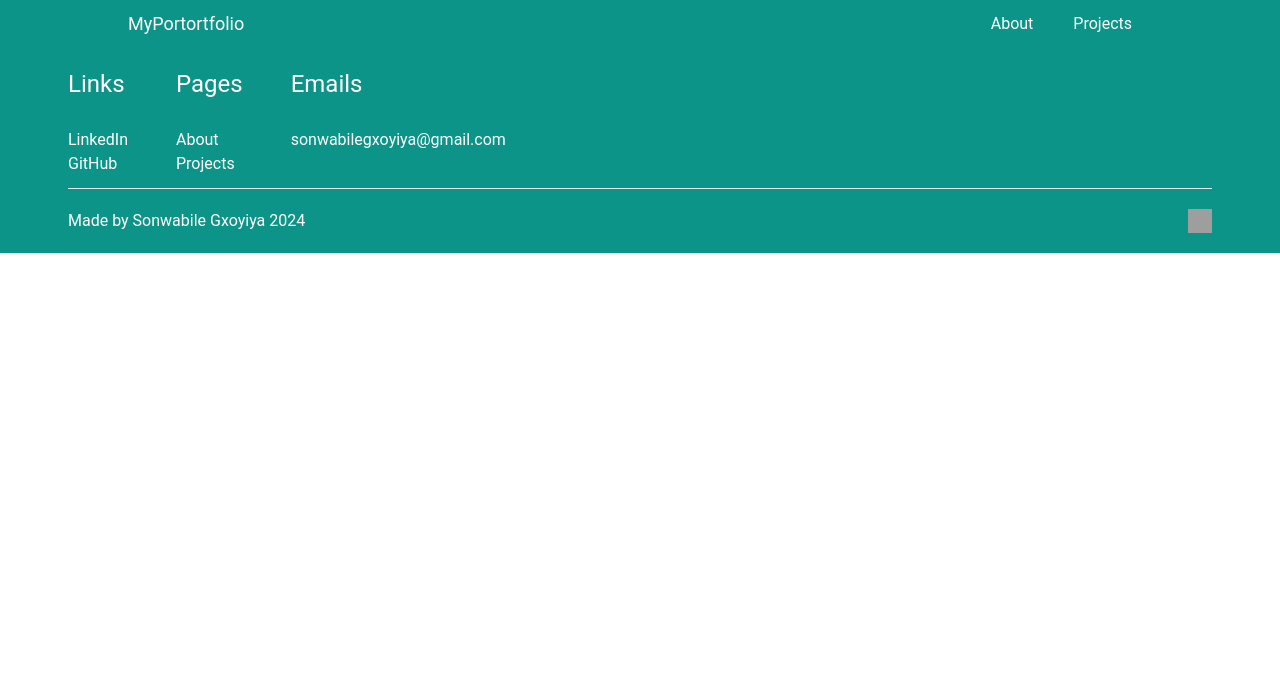
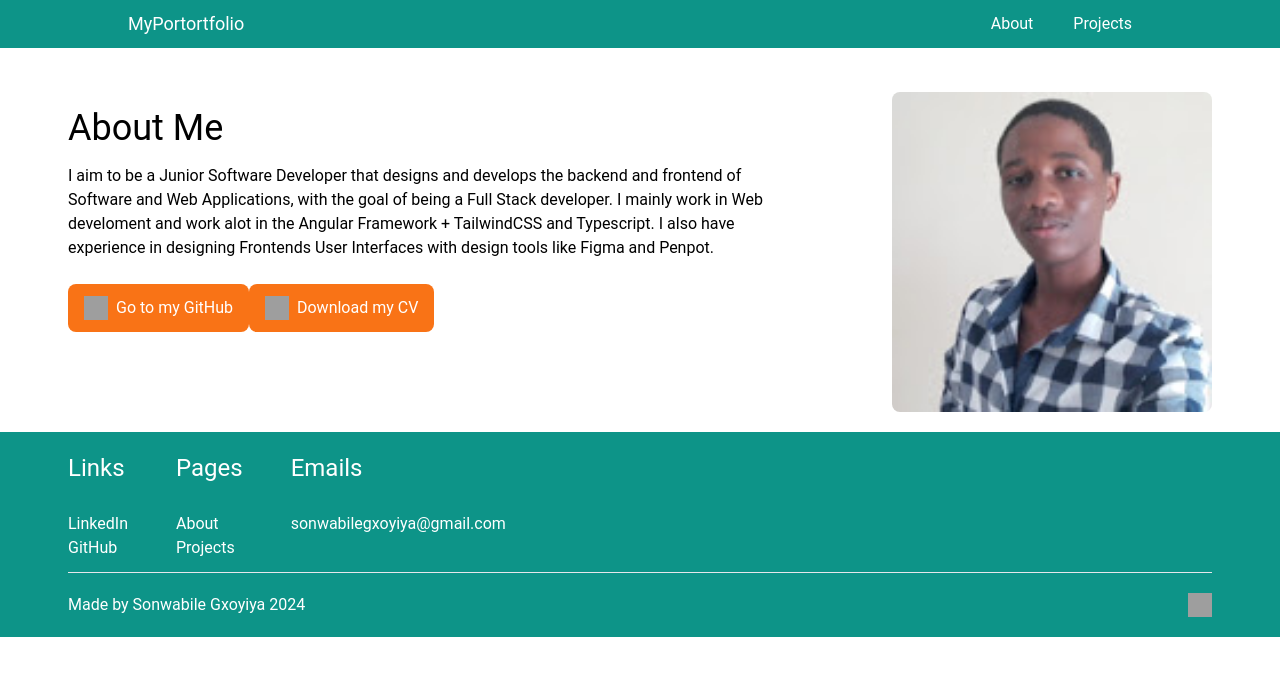
Before and after one commit to sonwabileIT/react-portfolio-website, a React (Vite) app: page / in a window 1280 px wide. Shown: the top 676 px of the page. Built offline with nearby package versions, Linux system fonts and the light colour scheme; grey boxes are pictures that could not be loaded.

Commit message:
feat: add hero section

```diff
--- a/src/App.jsx
+++ b/src/App.jsx
@@ -1,4 +1,5 @@
 import Footer from "./components/Footer"
+import Hero from "./components/Hero"
 import NavBar from "./components/NavBar"
 
 function App() {
@@ -7,7 +8,9 @@ function App() {
   return (
     <>
     <NavBar />
+    <Hero/>
     <Footer/>
+
     </>
   )
 }
--- /dev/null
+++ b/src/components/Hero.jsx
@@ -0,0 +1,39 @@
+function Hero(){
+    return(
+        <>
+        <section>
+            <div className="max-w-screen-xl mx-auto p-5 mt-6">
+                <div className="flex flex-col-reverse gap-5 md:gap-10  md:flex-row md:mx-12">
+                    <div className="md:mr-12 ">
+                        <h2 className="text-4xl mt-4 text-center md:text-left">About Me</h2>
+                        <p className="text-left md:text-left my-4 md:mb-4">
+                            I aim to be a Junior Software Developer that designs and develops the backend and frontend of Software and Web Applications, with the goal of being a Full Stack developer.
+                            I mainly work in Web develoment and work alot in the Angular Framework + TailwindCSS and Typescript.
+                            I also have experience in designing Frontends User Interfaces with design tools like Figma and Penpot.
+                        </p>
+
+                        <div className=" text-center my-6 md:text-left ">
+                            <a href="https://github.com/sonwabileIT" target="_blank" rel="noopener noreferrer"
+                            className="bg-orange-500 px-4 py-3 inline-flex justify-center items-center text-center rounded-lg ">
+                            <img className="w-6 h-6" src="https://cdn.jsdelivr.net/gh/devicons/devicon@latest/icons/github/github-original.svg" />
+                            <span className="text-white ml-2">Go to my GitHub</span>
+                            </a>
+
+                            <a href="public/documents/Resume of Sonwabile Gxoyiya 2024.pdf" download
+                            className="bg-orange-500 px-4 py-3 inline-flex justify-center items-center text-center rounded-lg">
+                            <img className="w-6 h-6" src="https://cdn.jsdelivr.net/gh/devicons/devicon@latest/icons/github/github-original.svg" />
+                            <span className="text-white ml-2">Download my CV</span>
+                            </a>
+                        </div>
+                    </div>
+                    <div className="flex justify-center shrink-0">
+                        <img className="size-80 rounded-lg"  src="src/assets/Soso.jpg" alt="Soso" />
+                    </div>
+                </div>
+            </div>
+        </section>
+        </>
+    )
+}
+
+export default Hero;
```
Also changed, not shown: src/assets/Soso.jpg (added), 1 other file (tests, documents, lock files or other folders).
